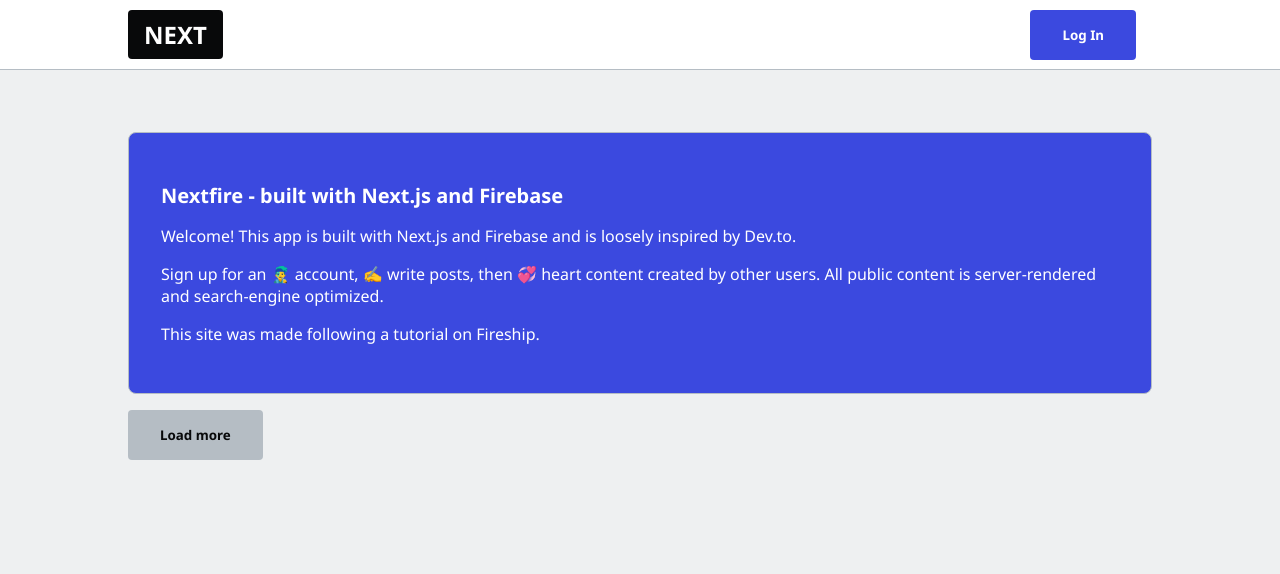
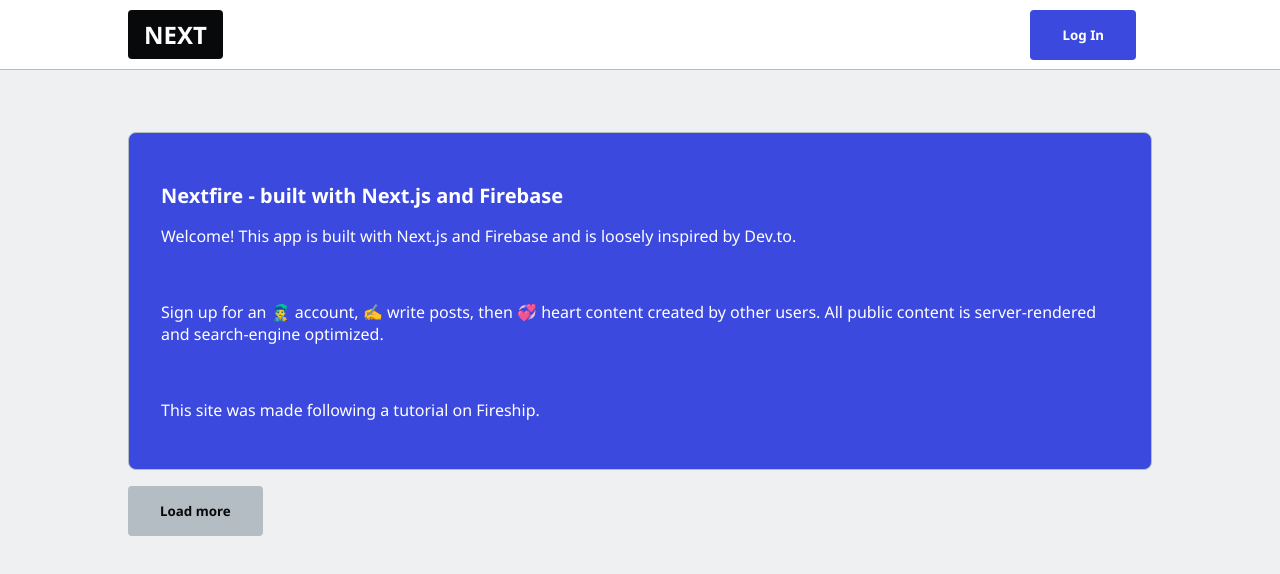
Before and after one commit to lucasdoell/projects, a Next.js app in the folder nextfire-app/: page / in a window 1280 px wide. Shown: the top 574 px of the page. Built offline with nearby package versions, Linux system fonts and the light colour scheme; no server answers; the database is empty.

Commit message:
added support for tailwind

```diff
--- a/nextfire-app/pages/index.js
+++ b/nextfire-app/pages/index.js
@@ -59,13 +59,13 @@
       <main>
         <MetaTags title="Home"/>
 
-
-        <div className="card card-info">
-          <h2>Nextfire - built with Next.js and Firebase</h2>
-          <p>Welcome! This app is built with Next.js and Firebase and is loosely inspired by Dev.to.</p>
-          <p>Sign up for an 👨‍🎤 account, ✍️ write posts, then 💞 heart content created by other users. All public content is server-rendered and search-engine optimized.</p>
-          <break />
-          <p>This site was made following a tutorial on <Link href={'https://fireship.io'}><a>Fireship</a></Link>.</p>
+        <div className="card card-info bg-blue-500">
+          <h2 className='font-bold text-2xl'>Nextfire - built with Next.js and Firebase</h2>
+          <p className='text-lg'>Welcome! This app is built with Next.js and Firebase and is loosely inspired by Dev.to.</p>
+          <br/>
+          <p className='text-lg'>Sign up for an 👨‍🎤 account, ✍️ write posts, then 💞 heart content created by other users. All public content is server-rendered and search-engine optimized.</p>
+          <br/>
+          <p className='text-lg'>This site was made following a tutorial on <Link href={'https://fireship.io'}><a>Fireship</a></Link>.</p>
         </div>
 
         <PostFeed posts={posts} />
```
